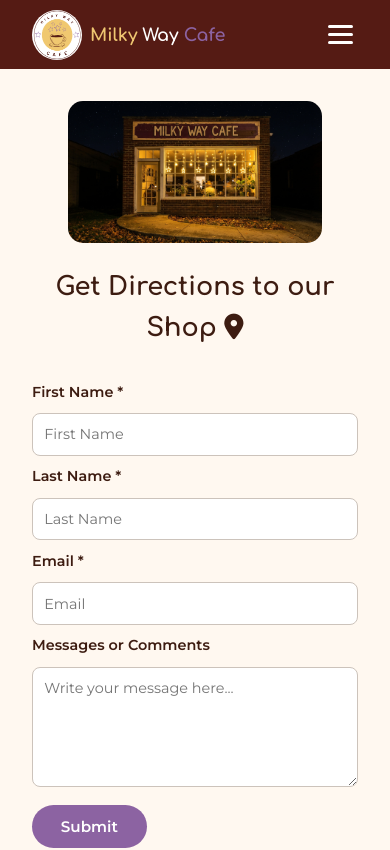
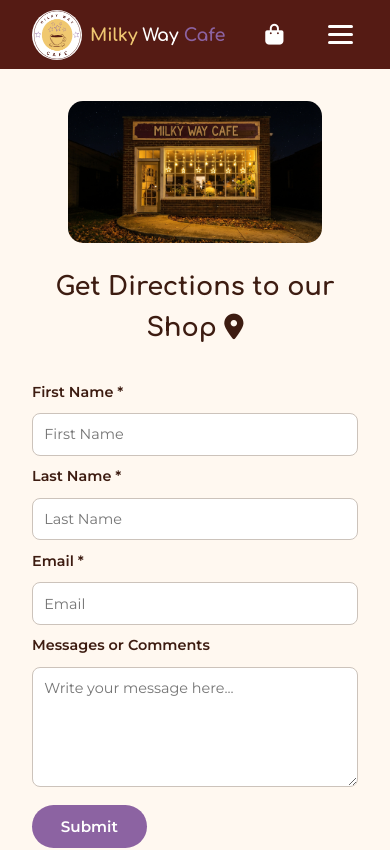
Before and after one commit to meera-develops/milkyway2, a React (Vite) app: page /contact in a window 390 px wide. Shown: the top 850 px of the page. Built offline with nearby package versions, Linux system fonts and the light colour scheme.

Commit message:
minor edits

```diff
--- a/src/App.css
+++ b/src/App.css
@@ -56,6 +56,10 @@
   display: flex;
   align-items: center;
   position: relative;
+}
+
+.bag-btn-mobile {
+  display: none;
 }
 
 .bag-badge {
@@ -990,8 +994,12 @@
    RESPONSIVE (max-width: 768px)
    =========================== */
 @media (max-width: 768px) {
-  /* Hamburger visible */
+  /* Hamburger + mobile bag icon visible */
   .hamburger {
+    display: flex;
+  }
+
+  .bag-btn-mobile {
     display: flex;
   }
 
--- a/src/components/BagDrawer.css
+++ b/src/components/BagDrawer.css
@@ -170,6 +170,12 @@
   color: #e74c3c;
 }
 
+@media (max-width: 768px) {
+  .bag-drawer {
+    width: calc(100vw - 68px);
+  }
+}
+
 /* Footer / Subtotal */
 .bag-drawer-footer {
   padding: 20px 24px;
--- a/src/components/Navbar.jsx
+++ b/src/components/Navbar.jsx
@@ -61,6 +61,11 @@
           </button>
         </li>
       </ul>
+      <button className="bag-btn bag-btn-mobile" aria-label="Open order bag" onClick={openBag}>
+        <i className="fa-solid fa-bag-shopping" style={{ color: 'white', fontSize: '1.3rem' }}></i>
+        {bagCount > 0 && <span className="bag-badge">{bagCount}</span>}
+      </button>
+
       <button
         className={`hamburger ${menuOpen ? 'active' : ''}`}
         aria-label="Toggle navigation"
```
Also changed, not shown: 1 other file (tests, documents, lock files or other folders).
